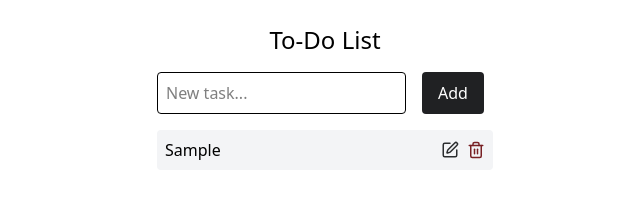
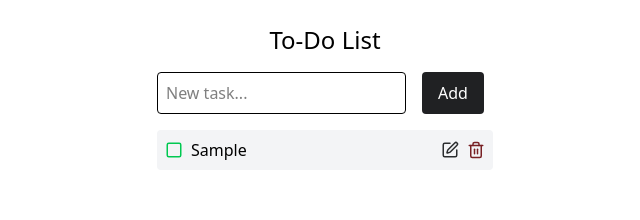
Before and after one commit to evaperisteri/todo-app, a React (Vite) app: page / in a window 1280 px wide. Both pictures are taken after typing "Sample" into the empty fields and a click on the button "Add". Shown: the top 220 px of the page, without its empty margins (315-955 px from the left). Built offline with nearby package versions, Linux system fonts and the light colour scheme.

Commit message:
feat: add toggle completed task functionality

```diff
--- a/src/components/Todo.tsx
+++ b/src/components/Todo.tsx
@@ -14,11 +14,13 @@
         //     return [...state, newTodo];
         // }
         case "ADD":
-            return [...state, {id: Date.now(), text: action.payload}]
+            return [...state, {id: Date.now(), text: action.payload, completed: false}];
         case "DELETE":
             return state.filter(todo => todo.id !== action.payload);
         case "EDIT":
-            return state.map(todo => todo.id===action.payload.id?{...todo, text:action.payload.newText}:todo)
+            return state.map(todo => todo.id===action.payload.id?{...todo, text:action.payload.newText}:todo);
+        case "COMPLETE":
+            return state.map(todo => todo.id===action.payload?{...todo, completed: !todo.completed}:todo);
         default:
             return state;
     }
--- a/src/components/TodoList.tsx
+++ b/src/components/TodoList.tsx
@@ -1,4 +1,4 @@
-import {Trash2, Edit, Save, X} from "lucide-react";
+import {Trash2, Edit, Save, X, Square, CheckSquare} from "lucide-react";
 import type { TodoListProps } from "../types.ts"
 import {useState} from "react";
 
@@ -13,7 +13,7 @@
         setEditId(id);
         setEditText(text);
     }
-    const handleCancel = () => () => {
+    const handleCancel = () => {
         setEditId(null);
         setEditText("");
     }
@@ -22,11 +22,16 @@
         setEditId(null);
         setEditText("");
     }
+    const handleToggle = (id: number) => () => {
+        dispatch({type: "COMPLETE", payload: id});
+    }
     return(
         <>
             <ul className="space-y-2">
                 {todos.map(todo =>(
-                    <li key={todo.id} className="flex items-center justify-between bg-gray-100 p-2 rounded">
+                    <li key={todo.id}
+                        className={`flex items-center justify-between bg-gray-100 p-2 rounded ${todo.completed? "opacity-60 line-through":""}`}
+                    >
                         { editId === todo.id ? (
                             <>
                                 <div className="flex flex-1 gap-2">
@@ -37,7 +42,12 @@
                             </>
                         ) : (
                             <>
-                                <span>{todo.text}</span>
+                                <div className="flex items-center gap-2 flex-1">
+                                    <button className="text-green-500" onClick={handleToggle(todo.id)}>
+                                        {todo.completed ? (<CheckSquare size={18}/>) : (<Square size={18}/>)}
+                                    </button>
+                                    <span>{todo.text}</span>
+                                </div>
                                 <div className="flex gap-2">
                                     <button className="text-cf-gray" onClick={handleEdit(todo.id, todo.text)}><Edit size={18}/></button>
                                     <button onClick={handleDelete(todo.id)} className="text-cf-dark-red"><Trash2 size={18}/></button>
--- a/src/types.ts
+++ b/src/types.ts
@@ -3,12 +3,14 @@
 export type TodoProps = {
     id: number;
     text:string;
+    completed: boolean;
 }
 
 export type Action =
     | {type: "ADD"; payload: string}
     | {type: "DELETE"; payload: number}
-    | {type: "EDIT"; payload: { id: number; newText: string } }
+    | {type: "EDIT"; payload: { id: number; newText: string }}
+    | {type: "COMPLETE"; payload: number};
 
 export type TodoFormProps = {
     dispatch: React.Dispatch<Action>;
```
